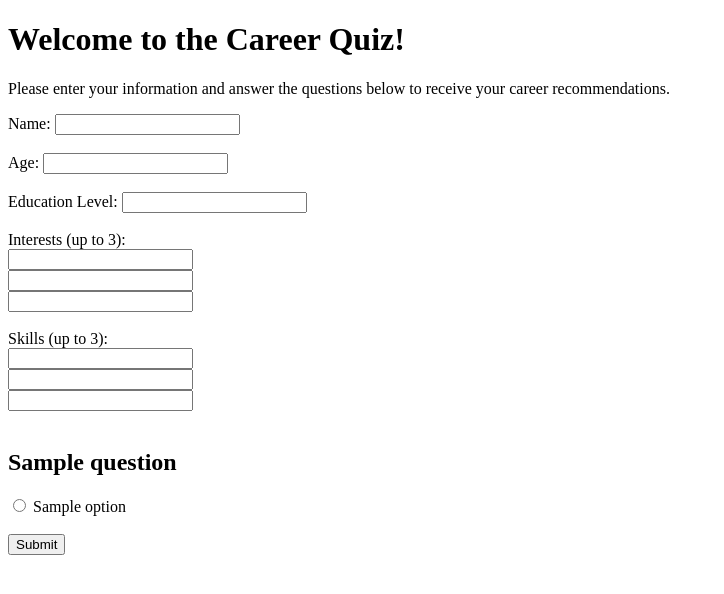
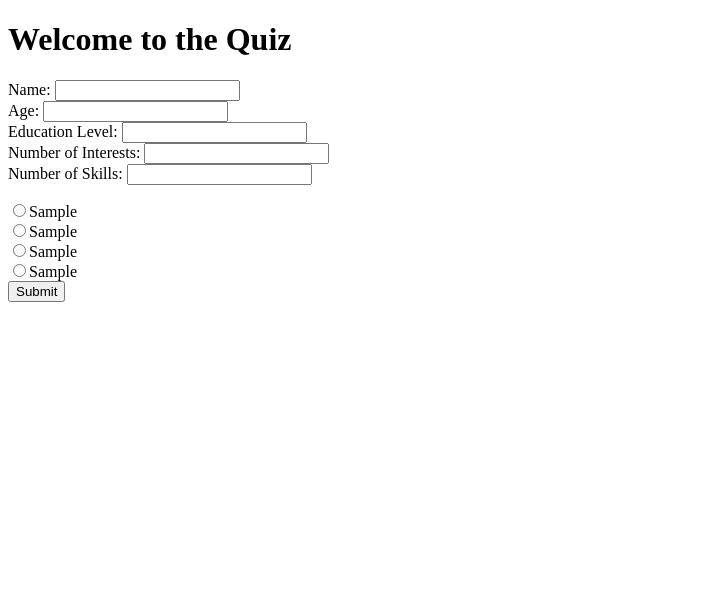
Before and after one commit to rpmalone44/cs32, a Flask app: template templates/index.html in a window 1280 px wide. Shown: the top 594 px of the page, without its empty margins (0-724 px from the left). Run offline with Flask 2, Linux system fonts and the light colour scheme; the template is opened without the code that fills it: most values are stand-ins (such as "Sample title", 1, 10 or a date in 2020).

Commit message:
Update index.html

```diff
--- a/templates/index.html
+++ b/templates/index.html
@@ -1,40 +1,66 @@
 <!DOCTYPE html>
 <html>
 <head>
-    <title>Career Quiz</title>
+	<title>Quiz</title>
 </head>
 <body>
-    <h1>Welcome to the Career Quiz!</h1>
-    <p>Please enter your information and answer the questions below to receive your career recommendations.</p>
-    <form action="/quiz" method="POST">
-        <label for="name">Name:</label>
-        <input type="text" id="name" name="name"><br><br>
+	<h1>Welcome to the Quiz</h1>
+	<form method="post" action="{{ url_for('quiz') }}">
+		<label>Name:</label>
+		<input type="text" name="name"><br>
+		<label>Age:</label>
+		<input type="number" name="age"><br>
+		<label>Education Level:</label>
+		<input type="text" name="education_level"><br>
+		<label>Number of Interests:</label>
+		<input type="number" name="num_interests" id="num_interests"><br>
+		<div id="interests"></div>
+		<label>Number of Skills:</label>
+		<input type="number" name="num_skills" id="num_skills"><br>
+		<div id="skills"></div>
+		{% for question in questions %}
+		<div>
+			<p>{{ display_question(question) }}</p>
+			<input type="radio" name="answer_{{ question['id'] }}" value="A">{{ question['options']['A'] }}<br>
+			<input type="radio" name="answer_{{ question['id'] }}" value="B">{{ question['options']['B'] }}<br>
+			<input type="radio" name="answer_{{ question['id'] }}" value="C">{{ question['options']['C'] }}<br>
+			<input type="radio" name="answer_{{ question['id'] }}" value="D">{{ question['options']['D'] }}<br>
+		</div>
+		{% endfor %}
+		<input type="submit" value="Submit">
+	</form>
 
-        <label for="age">Age:</label>
-        <input type="text" id="age" name="age"><br><br>
+	<script>
+		// Add fields for interests
+		const numInterestsInput = document.getElementById("num_interests");
+		const interestsDiv = document.getElementById("interests");
+		numInterestsInput.addEventListener("input", function() {
+			interestsDiv.innerHTML = "";
+			for (let i = 1; i <= numInterestsInput.value; i++) {
+				const interestInput = document.createElement("input");
+				interestInput.type = "text";
+				interestInput.name = "interest_" + i;
+				interestInput.placeholder = "Interest " + i;
+				interestsDiv.appendChild(interestInput);
+				interestsDiv.appendChild(document.createElement("br"));
+			}
+		});
 
-        <label for="education_level">Education Level:</label>
-        <input type="text" id="education_level" name="education_level"><br><br>
+		// Add fields for skills
+		const numSkillsInput = document.getElementById("num_skills");
+		const skillsDiv = document.getElementById("skills");
+		numSkillsInput.addEventListener("input", function() {
+			skillsDiv.innerHTML = "";
+			for (let i = 1; i <= numSkillsInput.value; i++) {
+				const skillInput = document.createElement("input");
+				skillInput.type = "text";
+				skillInput.name = "skill_" + i;
+				skillInput.placeholder = "Skill " + i;
+				skillsDiv.appendChild(skillInput);
+				skillsDiv.appendChild(document.createElement("br"));
+			}
+		});
+	</script>
 
-        <label for="interests">Interests (up to 3):</label><br>
-        <input type="text" id="interest1" name="interest1"><br>
-        <input type="text" id="interest2" name="interest2"><br>
-        <input type="text" id="interest3" name="interest3"><br><br>
-
-        <label for="skills">Skills (up to 3):</label><br>
-        <input type="text" id="skill1" name="skill1"><br>
-        <input type="text" id="skill2" name="skill2"><br>
-        <input type="text" id="skill3" name="skill3"><br><br>
-
-        {% for question in questions %}
-            <h2>{{ question.question }}</h2>
-            {% for option in question.options %}
-                <input type="radio" id="{{ option }}" name="{{ question.question }}" value="{{ option }}">
-                <label for="{{ option }}">{{ option }}</label><br>
-            {% endfor %}
-            <br>
-        {% endfor %}
-        <input type="submit" value="Submit">
-    </form>
 </body>
 </html>
```
